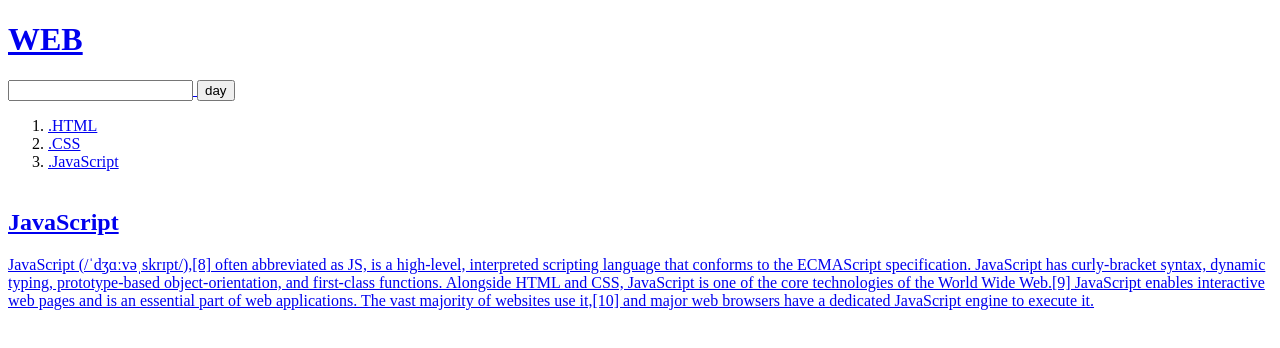
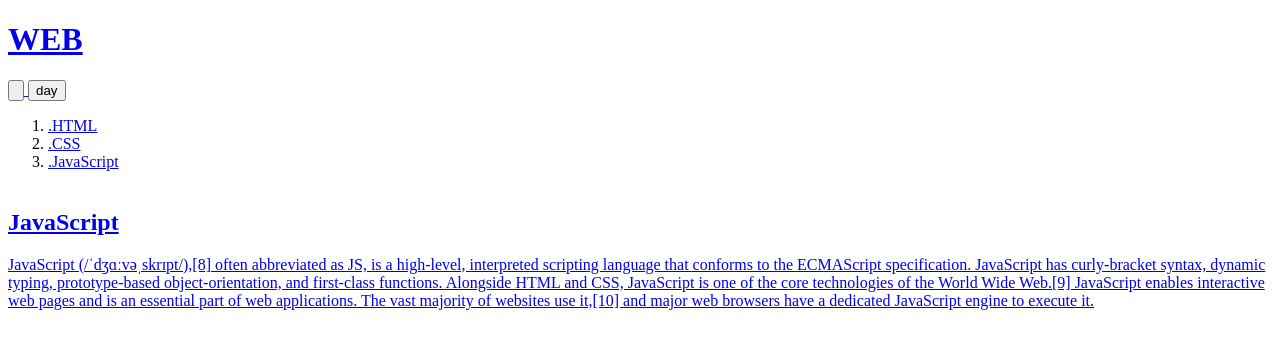
Before and after one commit to resin9129/resin, a plain HTML site: page 3.html in a window 1280 px wide. Drawn offline with Linux system fonts and the light colour scheme.

Commit message:
Add files via upload

```diff
--- a/3.html
+++ b/3.html
@@ -16,7 +16,7 @@
 </head>
 <body>
   <h1><a href="index.html">WEB</h1>
-    <input type+"button" value+"night" onclick+"
+  <input type="button" value+"night" onclick+"
   document.querySelector('body').style.backgroundColor ='black';
   document.querySelector('body').style.clolor='white';
   ">
```
Also changed, not shown: 1.html (+2 -2 lines), 2.html (+1 -1 lines), index.html (+2 -2 lines), resin9129.html (+2 -2 lines). Lines whose indentation alone changed are shown as unchanged.
